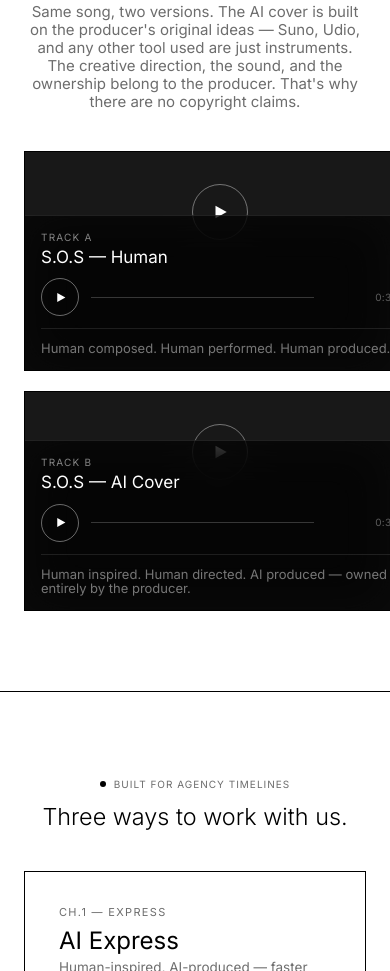
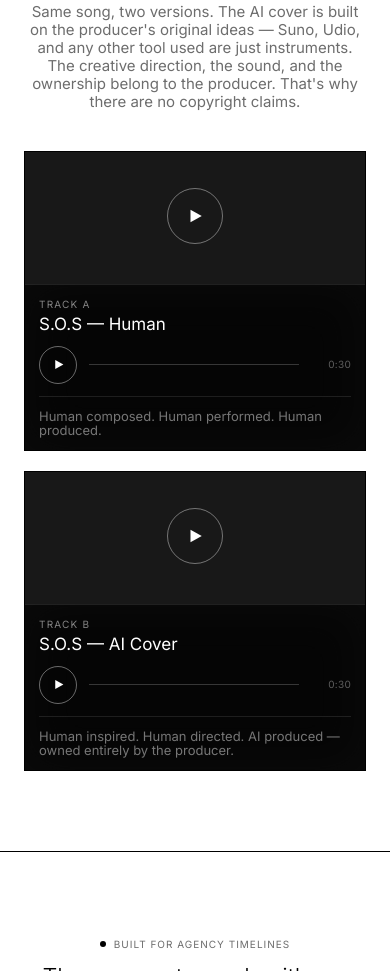
Before and after one commit to moistbenkh/cloudflare-aplopio, a website: page index.html in a window 390 px wide. Shown: the part 716-1687 px from the top of the page. Drawn offline with Linux system fonts and the light colour scheme.

Commit message:
Add files via upload

```diff
--- a/css/styles.css
+++ b/css/styles.css
@@ -479,7 +479,8 @@ main section:first-child { border-top: none; }
 }
 
 /* ── Sample strips ───────────────────────────────────────── */
-.strips { display: grid; grid-template-columns: 1fr 1fr; gap: 20px; }
+.strips { display: grid; grid-template-columns: repeat(2, minmax(0, 1fr)); gap: 20px; }
+.strips > * { min-width: 0; }
 
 .strip {
   position: relative;
@@ -807,7 +808,7 @@ textarea { min-height: 110px; resize: vertical; }
   }
   .nav-links.active a { color: var(--color-obsidian); }
   .nav-toggle { display: flex; align-items: center; justify-content: center; }
-  .strips, .plans { grid-template-columns: 1fr; }
+  .strips, .plans { grid-template-columns: minmax(0, 1fr); }
   .field-row { grid-template-columns: 1fr; }
   main section[style] { padding-top: 0 !important; }
   section > .wrap[style*="grid-template-columns"] { grid-template-columns: 1fr !important; }
@@ -815,6 +816,11 @@ textarea { min-height: 110px; resize: vertical; }
 }
 
 @media (max-width: 640px) {
+  .strip { aspect-ratio: auto; min-height: 300px; max-width: 100%; }
+  .strip-play-area { inset: 0 0 auto 0; height: calc(100% - 170px); min-height: 110px; }
+  .strip-glass { padding: 14px 14px 12px; }
+  .strip-title { overflow-wrap: anywhere; }
+  .strip-time { min-width: 40px; }
   .hero { min-height: auto; padding: 28px 0 40px; }
   .hero-inner { text-align: center; padding: 24px 0 0; }
   .hero h1 { font-size: clamp(28px, 9vw, 45px); max-width: 100%; }
```
